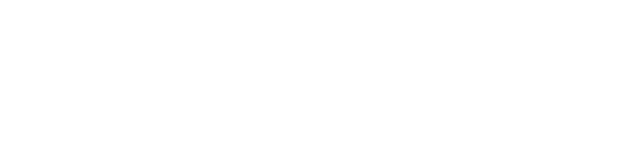
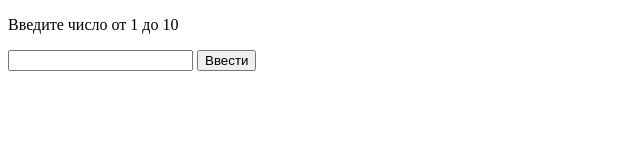
Before and after one commit to andrew111123214/-6.1, a plain HTML site: page index3.html in a window 1280 px wide. Shown: the whole page, without its empty margins (0-640 px from the left). Drawn offline with Linux system fonts and the light colour scheme.

Commit message:
initial commit

```diff
--- a/file3.js
+++ b/file3.js
@@ -0,0 +1,3 @@
+let input = document.querySelector('input');
+const button = document.querySelector('button');
+button.addEventListener = func();
--- a/index3.html
+++ b/index3.html
@@ -8,6 +8,8 @@
         <script src="file3.js" defer></script>
     </head>
     <body>
-
+        <p>Введите число от 1 до 10</p>
+        <input type="text" value="">
+        <button>Ввести</button>
     </body>
 </html>
```
Also changed, not shown: index1.html (+1 -0 lines).
